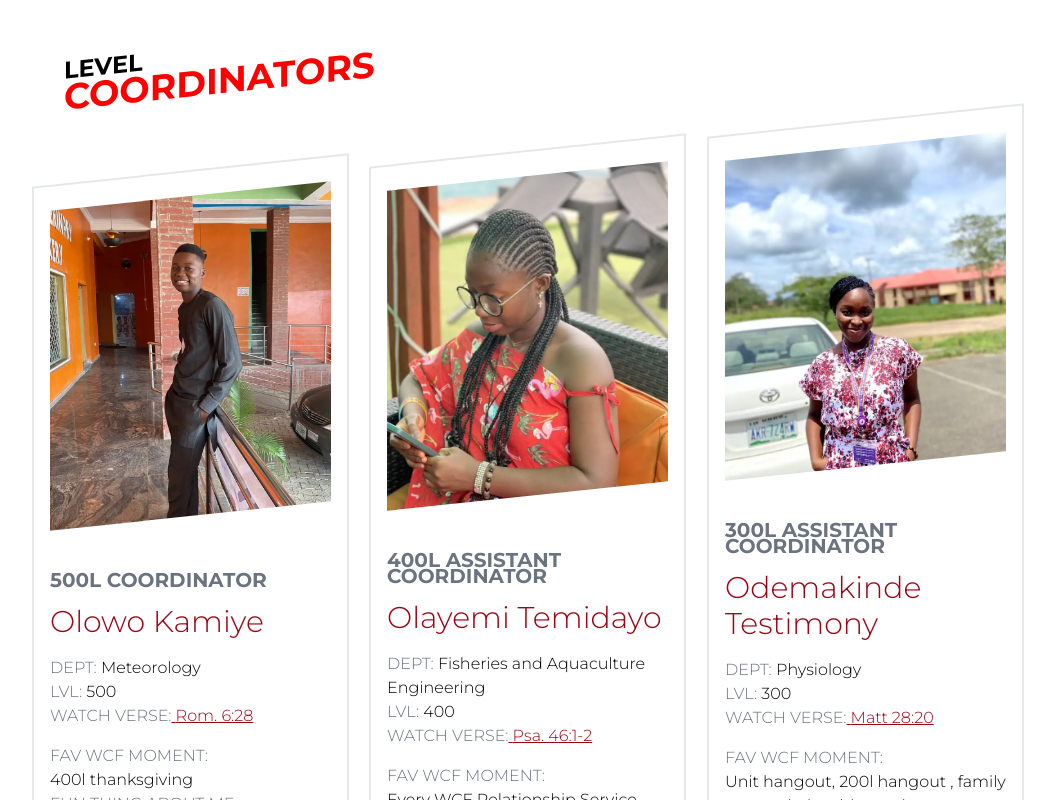
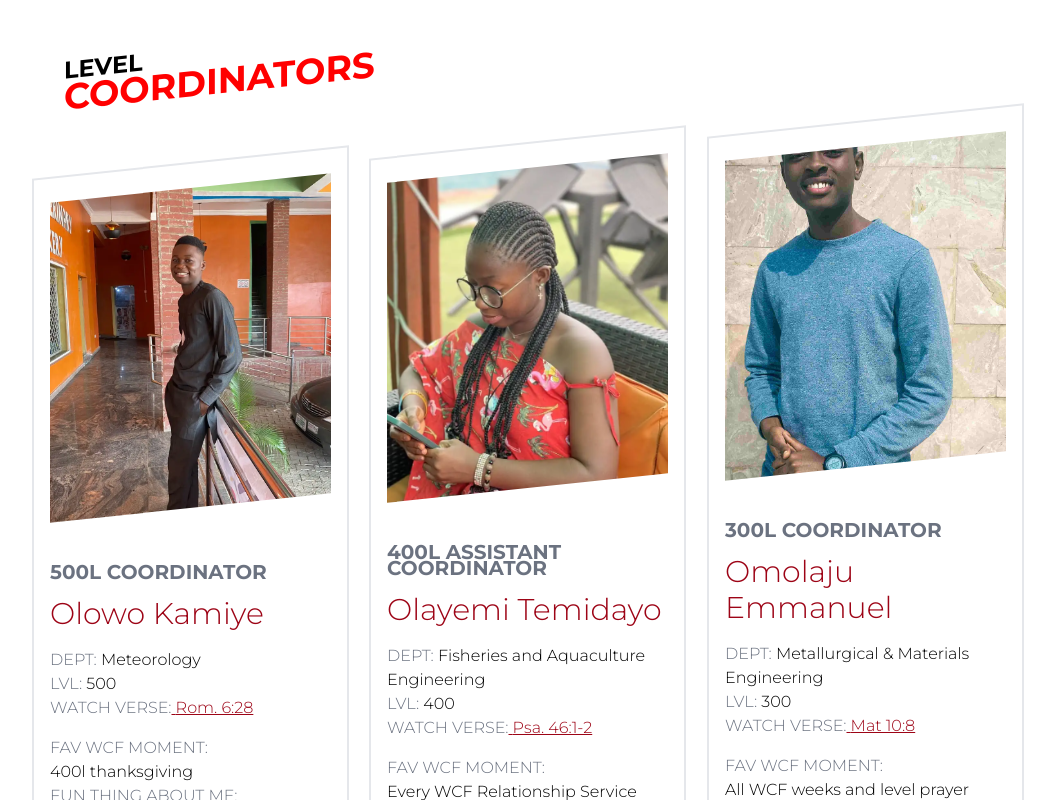
Before and after one commit to NRG-BUILDS/wcffuta, a React (Create React App) app: page / in a window 1280 px wide. Shown: the part 9720-10520 px from the top of the page, without its empty margins (112-1167 px from the left). Built offline with nearby package versions, Linux system fonts and the light colour scheme.

Commit message:
new excos update2024

```diff
--- a/src/views/Homepage/ExcoSect.js
+++ b/src/views/Homepage/ExcoSect.js
@@ -278,16 +278,16 @@ const ExcoSect = () => {
           fun={"I love love"}
           img={"olayemi.webp"}
         />
-        {/* <ExcoCard
+        <ExcoCard
           roleName={"300l coordinator"}
-          excoName={"Adenuga Joshua"}
-          dept={"Meteorology & Climate Science"}
+          excoName={"Omolaju Emmanuel"}
+          dept={"Metallurgical & Materials Engineering"}
           lvl={300}
-          verse={"Joshua 1:8"}
-          moment={"The day I joined publicity unit📸"}
-          fun={"I can do a lot a things!"}
-          img={"adenuga_joshua.webp"}
-        /> */}
+          verse={"Mat 10:8"}
+          moment={"All WCF weeks and level prayer meetings"}
+          fun={"I like to think I'm funny"}
+          img={"emmanuel.webp"}
+        />
         <ExcoCard
           roleName={"300l assistant coordinator"}
           excoName={"Odemakinde Testimony"}
```
